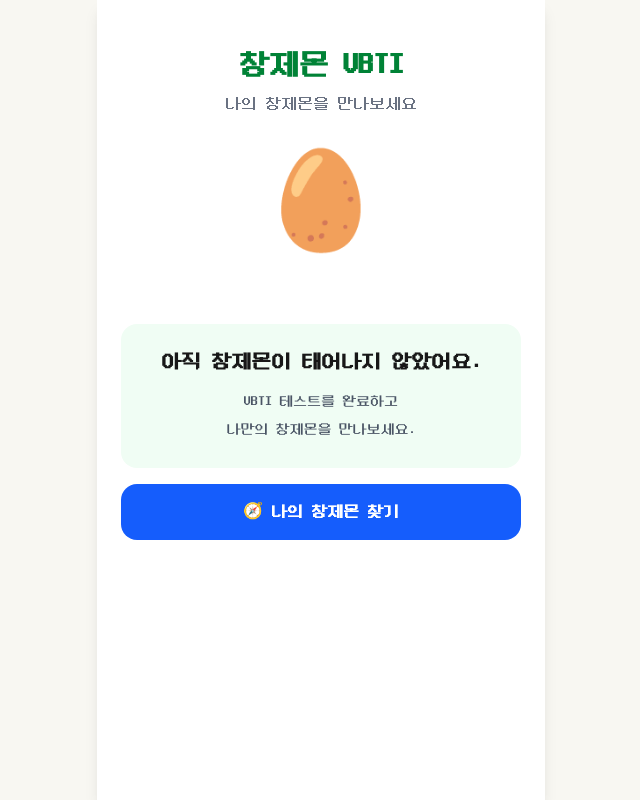
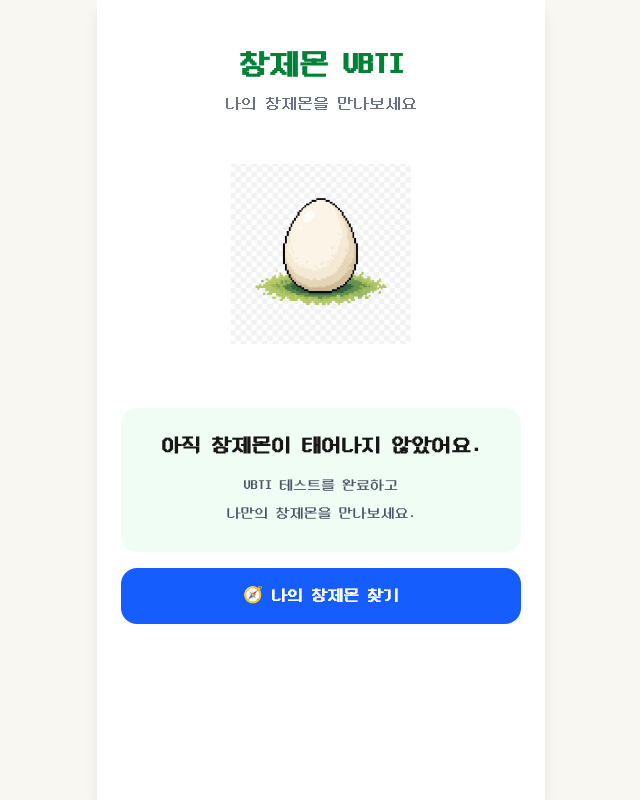
Before and after one commit to yurimseo/changemon-web, a Next.js app: page / in a window 1280 px wide. Shown: the whole page, without its empty margins (319-959 px from the left). Built offline with nearby package versions, Linux system fonts and the light colour scheme.

Commit message:
Update EggCard.tsx

```diff
--- a/components/EggCard.tsx
+++ b/components/EggCard.tsx
@@ -1,9 +1,15 @@
+import Image from "next/image";
+
 export default function EggCard() {
   return (
     <div className="flex justify-center py-12">
-      <div className="text-8xl animate-bounce">
-        🥚
-      </div>
+      <Image
+        src="/eggs/default_egg.png"
+        alt="창제알"
+        width={180}
+        height={180}
+        priority
+      />
     </div>
   );
 }
```
